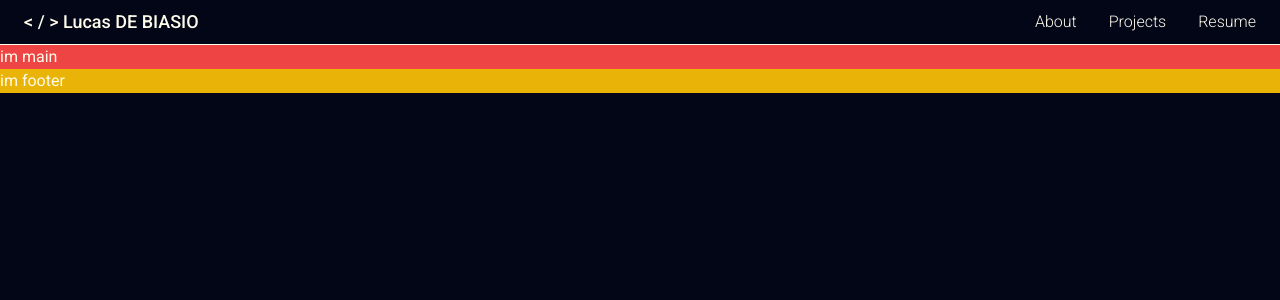
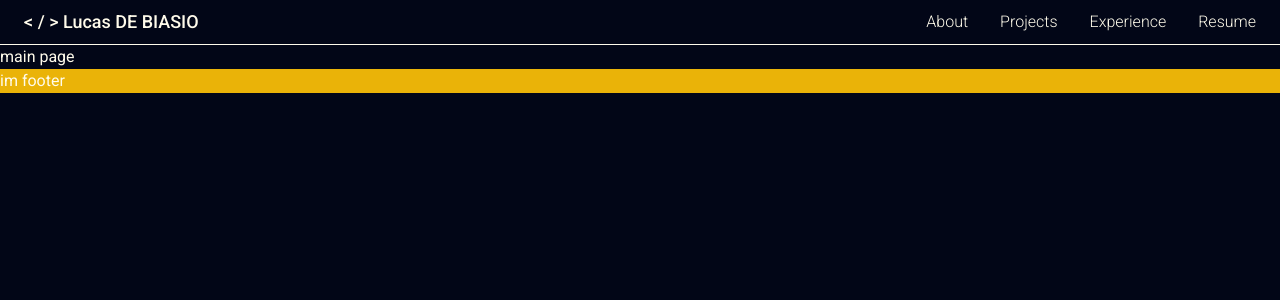
Before and after one commit to LucasDeBiasio/LucasDeBiasio.github.io, a SvelteKit app in the folder sveltePortfolio/: page / in a window 1280 px wide. Shown: the top 300 px of the page. Built offline with nearby package versions, Linux system fonts and the light colour scheme.

Commit message:
cleaned up file structure, corrected routing

```diff
--- a/sveltePortfolio/src/routes/+layout.svelte
+++ b/sveltePortfolio/src/routes/+layout.svelte
@@ -1,6 +1,5 @@
 <script>
     import "../app.css";
-    import Main from "./components/Main.svelte";
     import Header from "./components/Header.svelte";
     import Footer from "./components/Footer.svelte";
 
--- a/sveltePortfolio/src/routes/+page.svelte
+++ b/sveltePortfolio/src/routes/+page.svelte
@@ -1,6 +1 @@
-<script>
-    import Main from "./components/Main.svelte";
-
-</script>
-
-<Main/>
+<h1>main page</h1>
--- /dev/null
+++ b/sveltePortfolio/src/routes/about/+page.svelte
@@ -0,0 +1 @@
+<h1>about page</h1>
--- a/sveltePortfolio/src/routes/components/Header.svelte
+++ b/sveltePortfolio/src/routes/components/Header.svelte
@@ -1,8 +1,9 @@
 <script>
     let tabs = [
-        {name: 'About', link: '#About'},
-        {name: 'Projects', link: '#Projects'},
-        {name: 'Resume', link: '#Resume'},
+        {name: 'About', link: '/about'},
+        {name: 'Projects', link: '/projects'},
+        {name: 'Experience', link: '/experience'},
+        {name: 'Resume', link: '/resume'},
     ];
 </script>
 
--- a/sveltePortfolio/src/routes/components/Main.svelte
+++ /dev/null
@@ -1 +0,0 @@
-<h1 class="bg-red-500">im main</h1>
--- /dev/null
+++ b/sveltePortfolio/src/routes/experience/+page.svelte
@@ -0,0 +1 @@
+<h1>experience page</h1>
--- /dev/null
+++ b/sveltePortfolio/src/routes/projects/+page.svelte
@@ -0,0 +1 @@
+<h1>projects page</h1>
--- /dev/null
+++ b/sveltePortfolio/src/routes/resume/+page.svelte
@@ -0,0 +1 @@
+<h1>resume page</h1>
```
